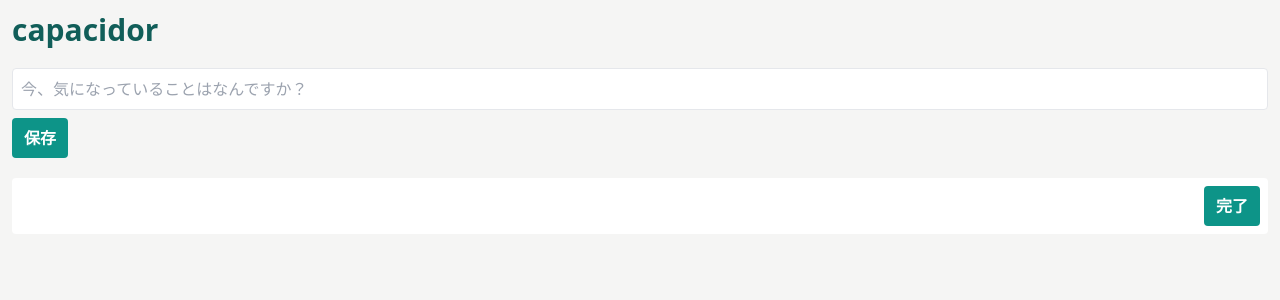
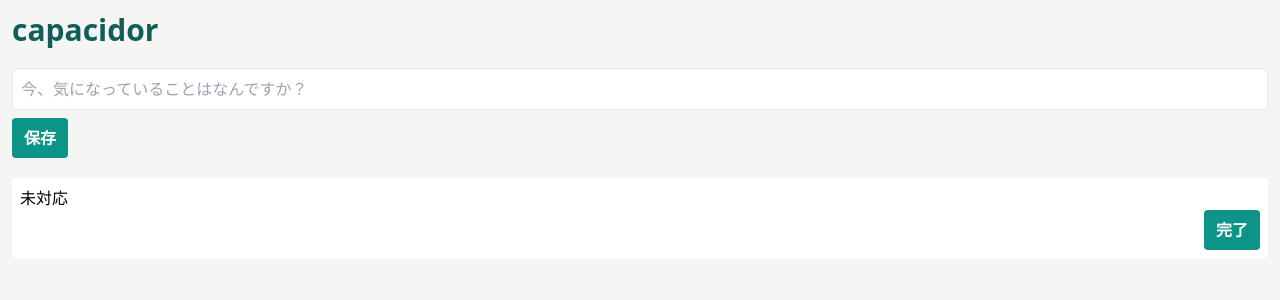
Before and after one commit to simonNozaki/capacidor, a Nuxt app: page / in a window 1280 px wide. Both pictures are taken after a click on the button "保存". Shown: the top 300 px of the page. Built offline with nearby package versions, Linux system fonts and the light colour scheme.

Commit message:
statusのロケール対応

```diff
--- a/composables/useTodo.ts
+++ b/composables/useTodo.ts
@@ -1,6 +1,6 @@
 import { ref } from 'vue'
 
-export type TodoStatus = 'unprocessed' | 'in progress' | 'done' | 'gone'
+export type TodoStatus = ['unprocessed', '未対応'] | ['in progress', '処理中'] | ['done', '完了'] | ['gone', '対処しない']
 
 export interface TodoItem {
   id: string,
--- a/pages/index.vue
+++ b/pages/index.vue
@@ -11,7 +11,7 @@ const addTodo = () => {
   const newTodoItem: TodoItem = {
     id: uuidv4(),
     title: newTodoTitle.value,
-    status: 'unprocessed',
+    status: ['unprocessed', '未対応'],
     description: '',
     createdAt: now,
     updatedAt: now
@@ -22,7 +22,7 @@ const addTodo = () => {
 const makeTodoDone = (id: string) => {
   const done = todos.value
     .filter(t => t.id === id)
-    .map(t => ({ ...t, status: 'done' as TodoStatus }))
+    .map(t => ({ ...t, status: ['done', '完了'] as TodoStatus }))
     .at(0)
   if (done) {
     // idで消して更新したものを戻す
@@ -47,6 +47,9 @@ const makeTodoDone = (id: string) => {
           <div>
             <p class="todo-list-card-caption-title">
               {{ todo.title }}
+            </p>
+            <p>
+              {{ todo.status[1] }}
             </p>
           </div>
           <div class="todo-list-card-button">
@@ -84,4 +87,8 @@ const makeTodoDone = (id: string) => {
 .todo-list-card-caption-title {
   @apply text-lg font-semibold text-stone-800;
 }
+
+.todo-list-card-caption-status {
+  @apply text-gray-600;
+}
 </style>
```
